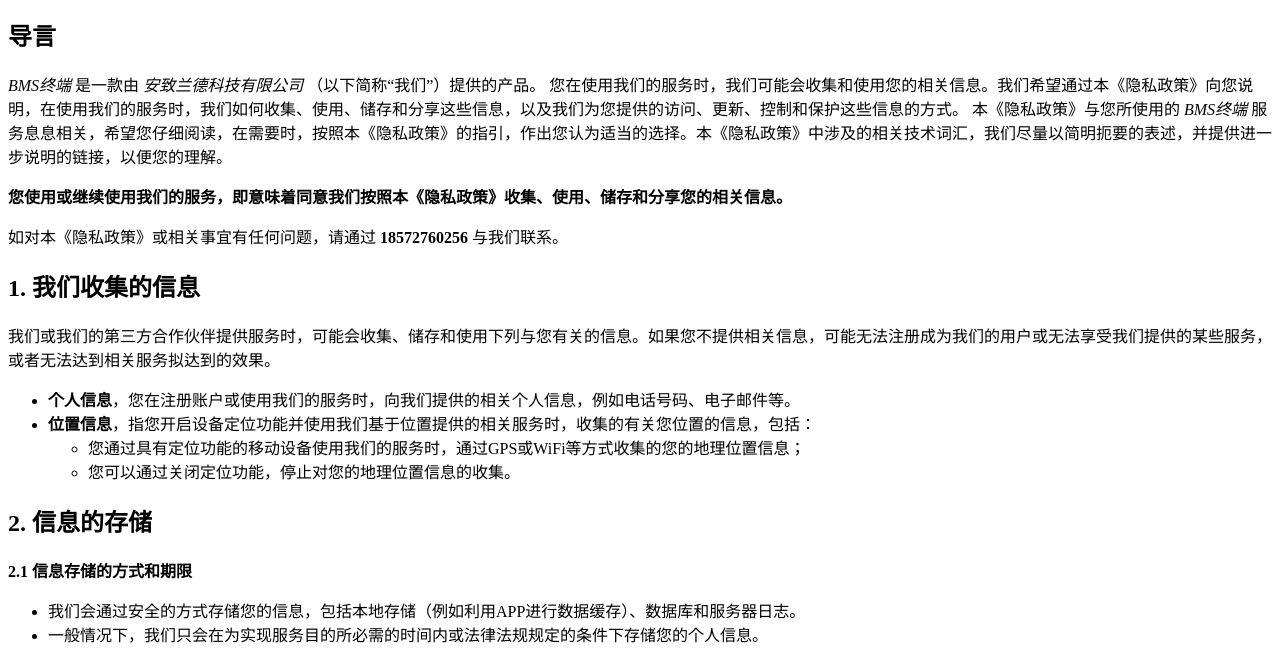
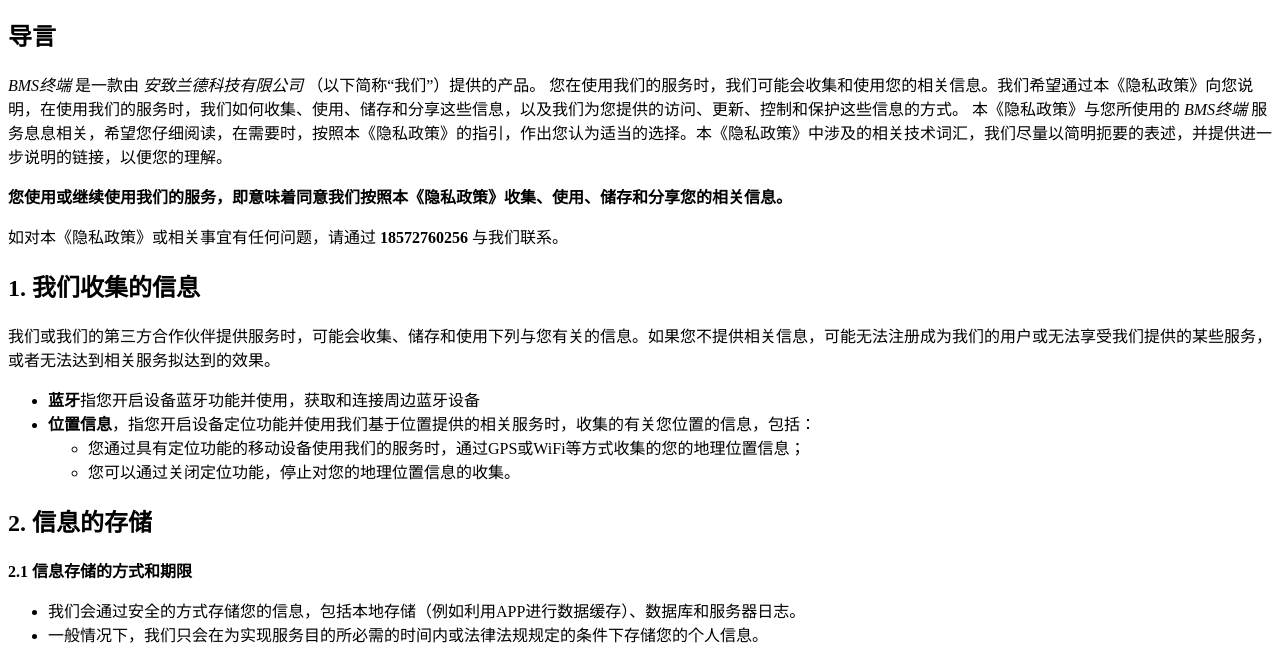
Before and after one commit to AkiSeele/bms.github.io, a plain HTML site: page index.html in a window 1280 px wide. Shown: the part 126-790 px from the top of the page. Drawn offline with Linux system fonts and the light colour scheme.

Commit message:
Update index.html

```diff
--- a/index.html
+++ b/index.html
@@ -14,7 +14,7 @@
 <p>我们或我们的第三方合作伙伴提供服务时，可能会收集、储存和使用下列与您有关的信息。如果您不提供相关信息，可能无法注册成为我们的用户或无法享受我们提供的某些服务，或者无法达到相关服务拟达到的效果。</p>
 
 <ul>
-  <li><strong>个人信息</strong>，您在注册账户或使用我们的服务时，向我们提供的相关个人信息，例如电话号码、电子邮件等。</li>
+  <li><strong>蓝牙</strong>指您开启设备蓝牙功能并使用，获取和连接周边蓝牙设备</li>
 <li><strong>位置信息</strong>，指您开启设备定位功能并使用我们基于位置提供的相关服务时，收集的有关您位置的信息，包括：<ul><li>您通过具有定位功能的移动设备使用我们的服务时，通过GPS或WiFi等方式收集的您的地理位置信息；</li><li>您可以通过关闭定位功能，停止对您的地理位置信息的收集。</li></ul></li>
 </ul>
 
```
